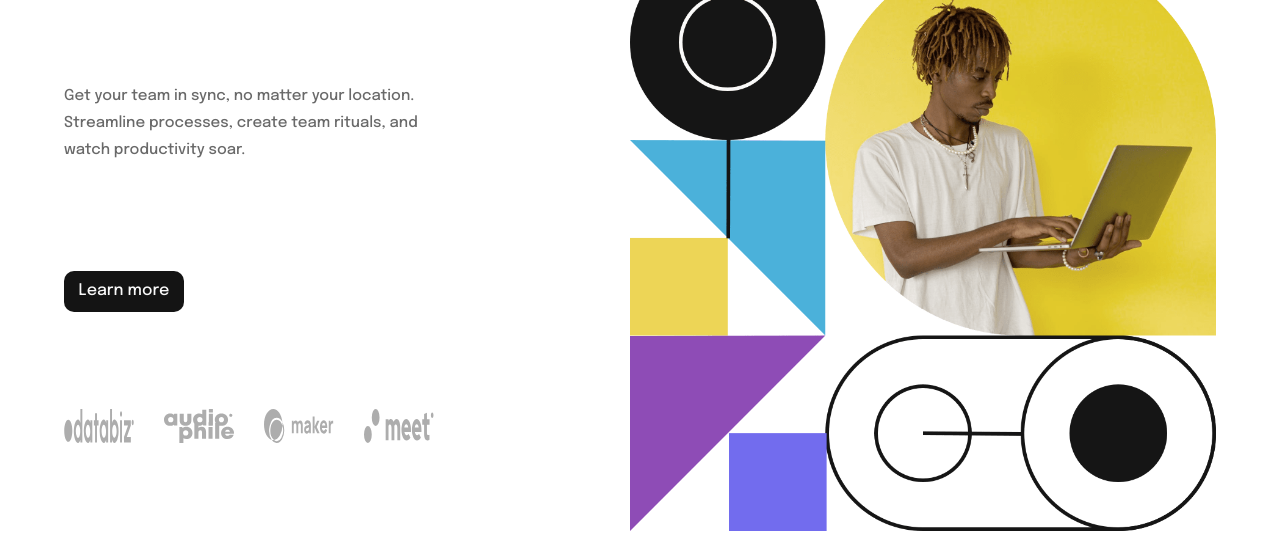
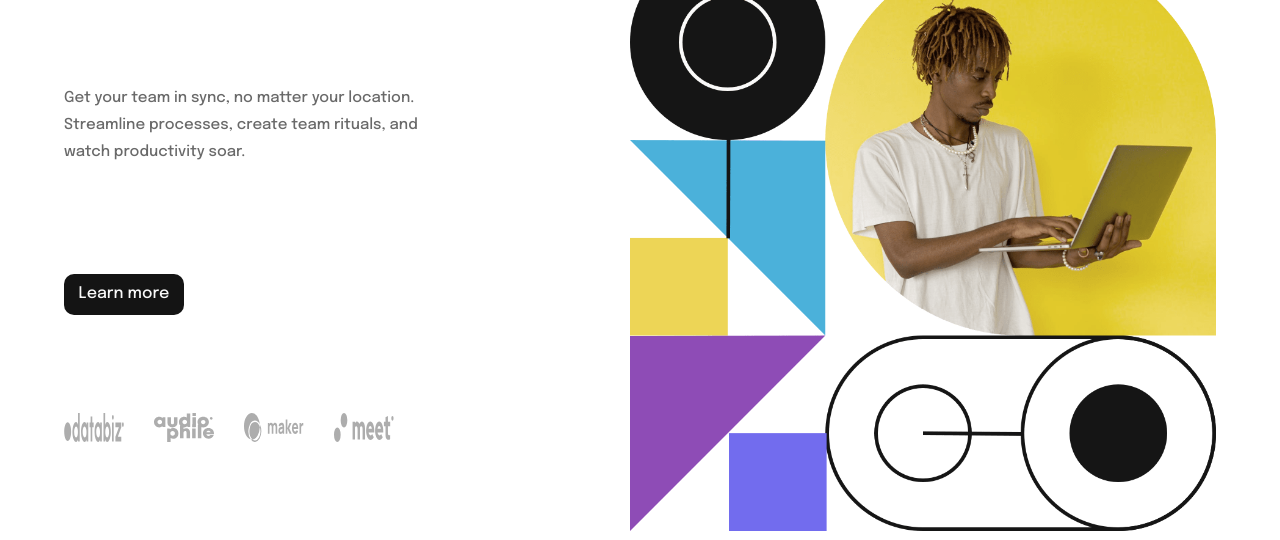
Before and after one commit to jincol/Barra_Navegacion, a website: page index.html in a window 1280 px wide. Shown: the part 320-860 px from the top of the page. Drawn offline with Linux system fonts and the light colour scheme.

Commit message:
Add files via upload

```diff
--- a/src/scss/template/_main.scss
+++ b/src/scss/template/_main.scss
@@ -49,9 +49,10 @@
 
   .publi {
     display: flex;
+    justify-content: center;
     gap: 3rem;
     img {
-      width: 7rem;
+      width: 6rem;
     }
   }
 }
--- a/src/scss/template/_navegacion.scss
+++ b/src/scss/template/_navegacion.scss
@@ -1,3 +1,7 @@
+body{
+  overflow-x: hidden;
+}
+
 .header {
   display: flex;
   justify-content: space-between;
```
Also changed, not shown: build/css/app.css.
